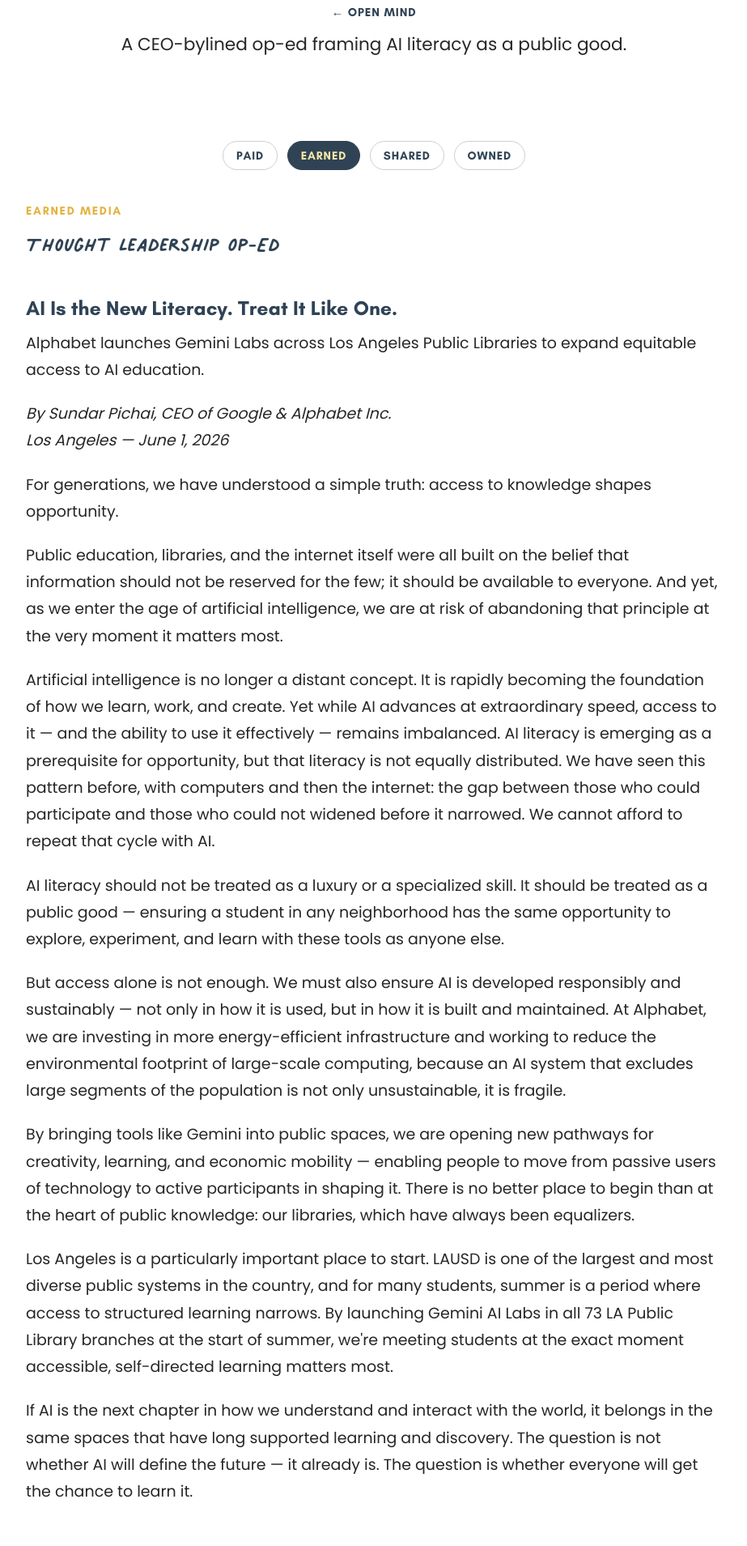
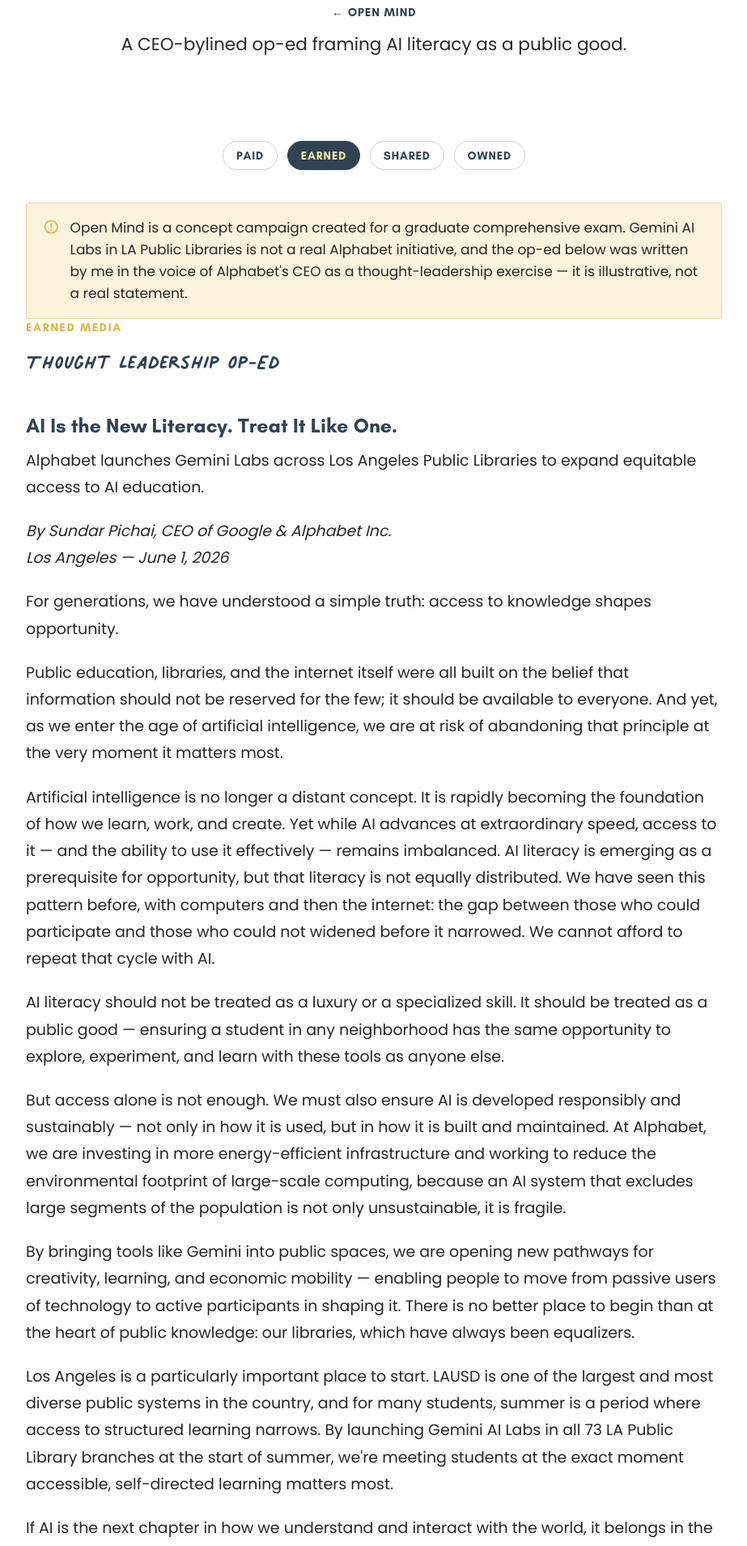
Before and after one commit to kipalacios/kipalacios.github.io, a Jekyll site: the page built from pages/open-mind-earned.md, in a window 1280 px wide. Shown: the part 424-2333 px from the top of the page at 81% size, without its empty margins (178-1101 px from the left). Built offline with Jekyll 4.4.1, drawn with Linux system fonts in a browser that asks for light colours; a script that is not in the unit is left out.

Commit message:
Note on Earned pages that attributed quotes are illustrative
Both campaigns put words in the mouths of real, named executives (Selena
Gomez and a Rare Beauty CPO; Alphabet's CEO) as a craft exercise. On a
public URL that shouldn't have to be inferred from the Concept Campaign
badge on the hub, so each Earned page now opens with a short note above
the writing — front-matter driven via earned.disclaimer.

Styled in the site's pale yellow rather than as a warning: it's a
clarification about authorship, not a caveat about quality.

```diff
--- a/_includes/campaign/pillar_earned.liquid
+++ b/_includes/campaign/pillar_earned.liquid
@@ -4,6 +4,23 @@
      target list. Long-form pieces render in full — someone who clicked into
      this page came for them. -->
 {% assign c = include.campaign %}
+
+{% comment %}
+Sits above the writing so a reader meets it before any attributed quote —
+these pieces put words in the mouths of real, named executives as a craft
+exercise, and that shouldn't be inferred only from the "Concept Campaign"
+badge on the hub.
+{% endcomment %}
+{% if c.earned.disclaimer %}
+<section class="case-section case-section--flush">
+    <div class="case-section__inner">
+        <p class="case-disclaimer">
+            <svg viewBox="0 0 24 24" aria-hidden="true"><circle cx="12" cy="12" r="9" fill="none" stroke="currentColor" stroke-width="1.8"/><path d="M12 7.6v5.2" stroke="currentColor" stroke-width="1.8" stroke-linecap="round"/><circle cx="12" cy="16.4" r="1.1" fill="currentColor"/></svg>
+            <span>{{ c.earned.disclaimer }}</span>
+        </p>
+    </div>
+</section>
+{% endif %}
 
 {% if c.earned.documents %}
 {% for doc in c.earned.documents %}
--- a/_portfolio/open-mind-campaign.md
+++ b/_portfolio/open-mind-campaign.md
@@ -116,6 +116,11 @@ paid:
     - "LAUSD Monthly Parent Newsletter, Arts Education's \"Palette and Pulse,\" and the Instructional Technology Initiative Newsletter"
     - "City of LA Youth Development Dept. newsletter &amp; Boyle Heights Beat"
 earned:
+  disclaimer: >
+    Open Mind is a concept campaign created for a graduate comprehensive exam. Gemini AI Labs
+    in LA Public Libraries is not a real Alphabet initiative, and the op-ed below was written
+    by me in the voice of Alphabet's CEO as a thought-leadership exercise — it is illustrative,
+    not a real statement.
   headline: "AI Is the New Literacy. Treat It Like One."
   subhead: "Alphabet launches Gemini Labs across Los Angeles Public Libraries to expand equitable access to AI education."
   byline: "By Sundar Pichai, CEO of Google &amp; Alphabet Inc."
--- a/_sass/_custom.scss
+++ b/_sass/_custom.scss
@@ -2696,3 +2696,33 @@ a.button.creator-bio__collab-cta {
     }
   }
 }
+
+/* Illustrative-quotes notice on Earned pages. Deliberately quiet — it's a
+   clarification, not a warning — but placed above the writing so it's read
+   before any attributed quote. */
+.case-section--flush {
+  padding-bottom: 0;
+}
+
+.case-disclaimer {
+  display: flex;
+  align-items: flex-start;
+  gap: 0.75em;
+  margin: 0;
+  padding: 1em 1.2em;
+  background: $kppr-yellow-pale;
+  border: 1px solid rgba($kppr-gold, 0.4);
+  border-radius: $border-radius;
+  font-family: 'Poppins', sans-serif;
+  font-size: 0.85em;
+  line-height: 1.6;
+  color: var(--text);
+
+  svg {
+    flex: 0 0 auto;
+    width: 1.2em;
+    height: 1.2em;
+    margin-top: 0.15em;
+    color: $kppr-gold;
+  }
+}
```
Also changed, not shown: _portfolio/rare-hair-campaign.md (+4 -0 lines).
